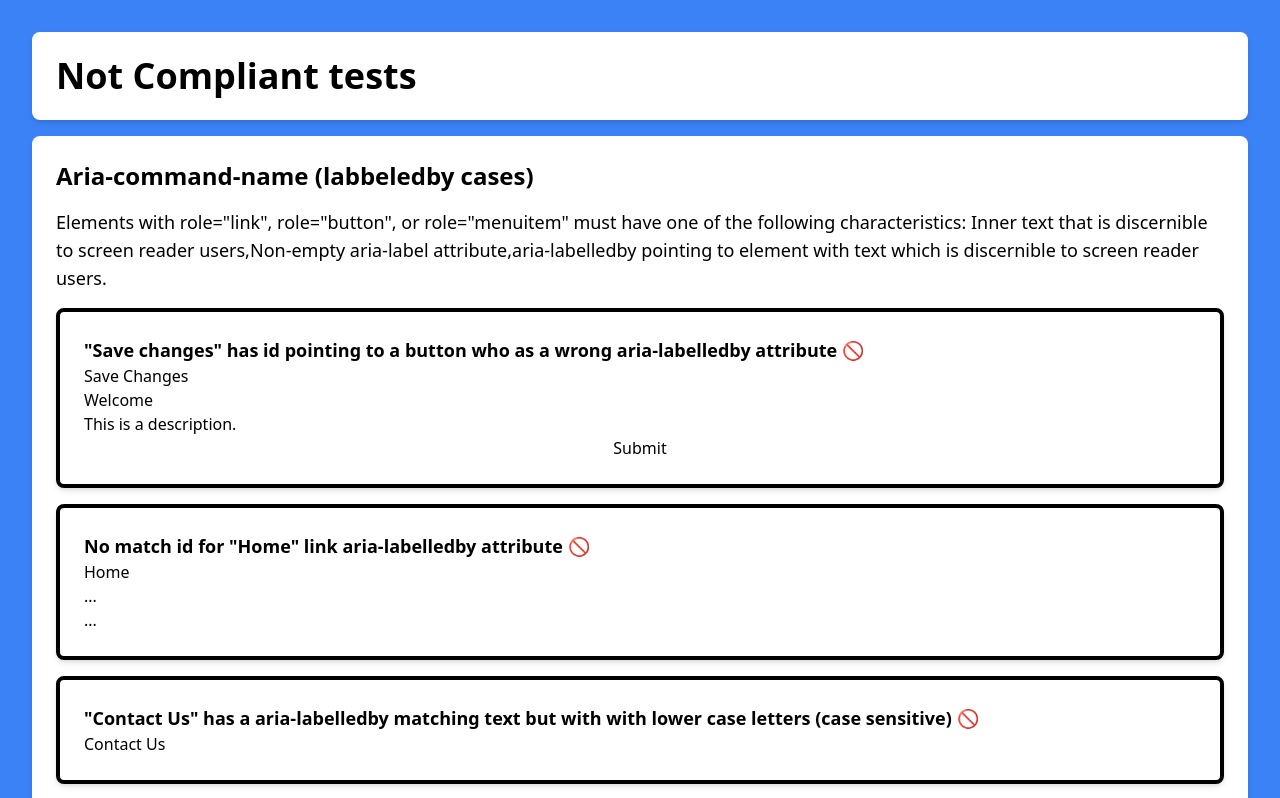
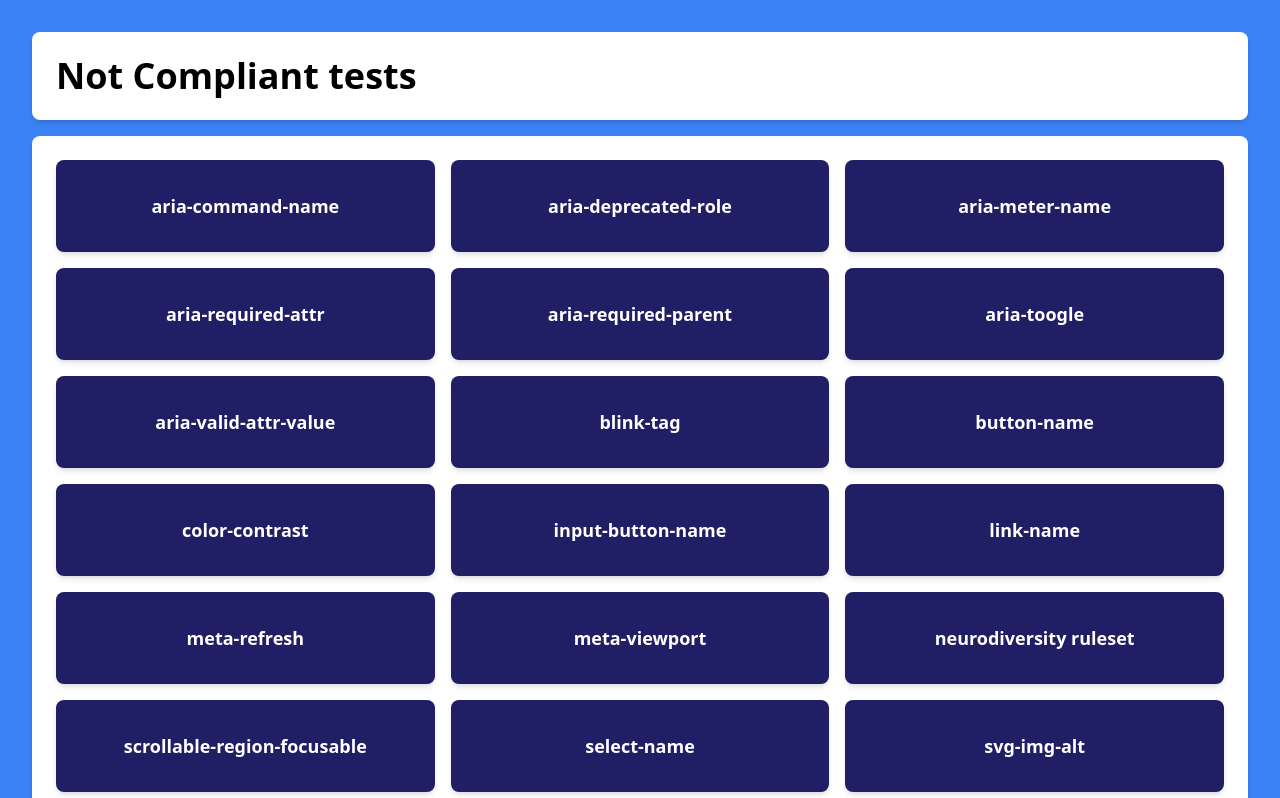
Before and after one commit to test-party/guinea-pig-next, a Next.js app: page /all-tests in a window 1280 px wide. Shown: the top 798 px of the page. Built offline with nearby package versions, Linux system fonts and the light colour scheme.

Commit message:
add new tests and ui

```diff
--- a/src/app/all-tests/page.jsx
+++ b/src/app/all-tests/page.jsx
@@ -6,14 +6,49 @@ for (var i = 0; i < 2; i++) {
   ids.push(i + 3);
 }
 const titleStyle = "text-4xl font-bold"
+const linkStyle = "flex flex-col items-center justify-center p-6 mb-4 bg-[#201f65] rounded-lg shadow-md w-full h-full flex-grow flex-1 min-w-max text-white text-center text-lg font-bold"
+
+const linkList = [
+  "aria-command-name",
+  "aria-deprecated-role",
+  "aria-meter-name",
+  "aria-required-attr",
+  "aria-required-parent",
+  "aria-toogle",
+  "aria-valid-attr-value",
+  "blink-tag",
+  "button-name",
+  "color-contrast",
+  "input-button-name",
+  "link-name",
+  "meta-refresh",
+  "meta-viewport",
+  "neurodiversity ruleset",
+  "scrollable-region-focusable",
+  "select-name",
+  "svg-img-alt"
+];
+
 
 export default function AllTests() {
 
   return (
     <div className="flex flex-col items-center justify-start p-8 space-y-4 !bg-blue-500 children-test-container">
       <h1 className={titleStyle}>Not Compliant tests</h1>
+      <div className="!grid grid-cols-3 gap-4 w-full p-4">
+        {linkList.map(item => {
+          return (
+            <a
+              href={`#${item}`}
+              className={linkStyle}
+            >
+              <h6>{item}</h6>
+            </a>
+          )
+        })}
 
-      <div>
+      </div>
+      <div id="aria-command-name">
         <h2>Aria-command-name (labbeledby cases)</h2>
         <p>Elements with role="link", role="button", or role="menuitem" must have one of the following characteristics: Inner text that is discernible to screen reader users,Non-empty aria-label attribute,aria-labelledby pointing to element with text which is discernible to screen reader users.</p>
         <div>
@@ -77,7 +112,7 @@ export default function AllTests() {
           </div>
         </div>
       </div>
-      <div>
+      <div >
         <h2>Aria-command-name (other cases)</h2>
         <p>Elements with role="link", role="button", or role="menuitem" must have one of the following characteristics: Inner text that is discernible to screen reader users,Non-empty aria-label attribute,aria-labelledby pointing to element with text which is discernible to screen reader users.</p>
         <div>
@@ -249,7 +284,7 @@ export default function AllTests() {
           </div>
         </div>
       </div>
-      <div>
+      <div id="aria-deprecated-role">
         <h2>Aria-deprecated-role</h2>
         <p>Deprecated roles should not be used</p>
         <div className="test-case-container">
@@ -259,7 +294,7 @@ export default function AllTests() {
           </div>
         </div>
       </div>
-      <div>
+      <div id="aria-meter-name">
         <h2>Aria-meter-name</h2>
         <p>Aria meter nodes must have an accessible name.</p>
         <div className="test-case-container">
@@ -273,7 +308,7 @@ export default function AllTests() {
           <div id="valid">Valid Label</div>
         </div>
       </div>
-      <div>
+      <div id="aria-required-attr">
         <h2>Aria-required-attr</h2>
         <p>Required ARIA attributes must be provided</p>
         <div className="test-case-container">
@@ -294,7 +329,7 @@ export default function AllTests() {
           <div role="slider"></div>
         </div>
       </div>
-      <div>
+      <div id="aria-required-parent">
         <h2>Aria-required-parent</h2>
         <p>Certain ARIA roles must be contained by particular parent elements</p>
         <div>
@@ -307,7 +342,7 @@ export default function AllTests() {
 
         </div>
       </div>
-      <div>
+      <div id="aria-toogle">
         <h2>Aria-toogle</h2>
         <p>ARIA toggle fields must have an accessible name</p>
         <div className="test-case-container">
@@ -318,7 +353,7 @@ export default function AllTests() {
           </div>
         </div>
       </div>
-      <div>
+      <div id="aria-valid-attr-value">
         <h2>Aria-valid-attr-value</h2>
         <p>ARIA attributes must conform to valid values</p>
         <div
@@ -339,20 +374,27 @@ export default function AllTests() {
           </div>
         </div>
       </div>
-      <div>
-        <h2>BLINK-TAG TESTS</h2>
+      <div id="blink-tag">
+        <h2>Blink-tag</h2>
+        <p>"blink" elements are deprecated and must not be used</p>
+        <div className="test-case-container">
+          <h6>No content shoul be wrapped in a blink tag 🚫</h6>
           <blink>Example blink-tag</blink>
         </div>
-      <div>
-        <h2>BUTTON-NAME TESTS</h2>
-        <div>
+      </div>
+      <div id="button-name">
+        <h2>Button-name</h2>
+        <p>Buttons must have discernible text</p>
+        <div className="test-case-container">
+          <h6>Button without accessible name 🚫</h6>
           <p>click below to subscribe!</p>
           <button role="button"></button>
         </div>
       </div>
-      <div>
-        <h2>COLOR CONTRAST TESTS</h2>
-        <div style={{ padding: "20px" }}>
+      <div id="color-contrast">
+        <h2>Color-contrast</h2>
+        <p>Elements must meet minimum color contrast ratio thresholds</p>
+        <div className="test-case-container" style={{ padding: "20px" }}>
           <h1 style={{ color: "#ffffff", backgroundColor: "#000000" }}>
             Good Contrast: White on Black
           </h1>
@@ -394,8 +436,11 @@ export default function AllTests() {
           </div>
         </div>
       </div>
-      <div>
-        <h2>INPUT-BUTTON-NAME TESTS</h2>
+      <div id="input-button-name">
+        <h2>Input-button-name</h2>
+        <p>Input buttons must have discernible text.</p>
+        <div className="test-case-container">
+          <h6>Input buttons without an acessible name 🚫</h6>
           <form action="#">
             <label id="submit-here"></label>
             <input type="button" aria-labelledby="submit-here" />
@@ -404,15 +449,20 @@ export default function AllTests() {
             <input type="button" id="first-name" />
           </form>
         </div>
-      <div>
-        <h2>LINK-NAME TESTS</h2>
-        <div >
+      </div>
+      <div id="link-name">
+        <h2>Link-name</h2>
+        <p>Links must have discernible text</p>
+        <div className="test-case-container">
+          <h6>Link without acessible name 🚫</h6>
           <a href='https://www.google.com'></a>
         </div>
       </div>
-      <div>
-        <h2>META-REFRESH TESTS</h2>
-        <div>
+      <div id="meta-refresh">
+        <h2>Meta-refresh</h2>
+        <p>Delayed refresh under 20 hours must not be used</p>
+        <div className="test-case-container">
+          <h6>Under 20 minutes refresh meta tags 🚫</h6>
           <meta http-equiv="refresh" content="60" />
           <meta http-equiv="refresh" content={(60 * 60 * 20).toString()} />
           <meta http-equiv="content-security-policy" />
@@ -420,50 +470,55 @@ export default function AllTests() {
           <meta http-equiv="default-style" />
         </div>
       </div>
-      <div>
-        <h2>META-VIEWPORT TESTS</h2>
-        <div>
+      <div id="meta-viewport">
+        <h2>Meta-viewport</h2>
+        <p>Zooming and scaling must not be disabled</p>
+        <div className="test-case-container">
+          <h6>Meta tags disabling zoom on page 🚫</h6>
           <meta name="viewport" />
           <meta name="viewport" content="user-scalable=no" />
           <meta name="viewport" content="user-scalable=no, maximum-scale=2.6" />
           <meta name="viewport" content="user-scalable=no, maximum-scale=1" />
         </div>
       </div>
-      <div>
-        <h2>NEURODIVERSITY RULESET</h2>
-        <div>
-          <h3>LANGUAGE OF PARTS</h3>
+      <div id="neurodiversity ruleset">
+        <h2>Neurodiversity ruleset</h2>
+        <p>The WCAG Neurodiversity rules (3.1.1 – 3.1.6) focus on making content accessible for people with dyslexia, ADHD, autism, and other cognitive conditions. They ensure text is clear and understandable, requiring language identification (3.1.1, 3.1.2), definitions for unusual words (3.1.3), expanded forms for abbreviations (3.1.4), simpler alternatives for complex content (3.1.5), and pronunciation guidance when necessary (3.1.6).</p>
+        <div className="test-case-container">
+          <h6>Language-of-parts (parts of the text that are not part of the main language should be contained in a "span" tag with attribute lang="language")🚫</h6>
           <p>This text is mostly in english,mas essa parte é em portugues, but the rest still in english</p>
           <p>This text is working well , no remediations needed </p>
         </div>
-        <div>
-          <h3>UNUSUAL WORDS</h3>
+        <div className="test-case-container">
+          <h6>Unusual-words (parts of the text that are not usual words should have is meaning explained)🚫</h6>
           <p>He obfuscated it, now i can't see</p>
           <p>His walk through the verdant garden surprised the visitors</p>
           <p>This text is working well , no remediations needed </p>
         </div>
-        <div>
-          <h3>ABBREVIATIONS</h3>
+        <div className="test-case-container">
+          <h6>Abbreviations (abbreviations should be wrapped in an abbr tag with his meaning on title attribute)🚫</h6>
           <p>The FBI is an american agency</p>
           <p>The FMI is an american agency</p>
           <p>This text is working well , no remediations needed </p>
         </div>
-        <div>
-          <h3>READING LEVEL</h3>
+        <div className="test-case-container">
+          <h6>Reading-level (provide a simpler alternative for text that not demands advanced reading skills beyond lower secondary education)🚫</h6>
           <p>The ephemerality of hermeneutic ontology, intertwining with metacognitive dialectics, imposes a transcendent exegesis whose polysemy radiates through hermetic intertextuality, challenging immediate cognition and demanding a sophisticated semiotic decryption.</p>
           <p>This text is working well , no remediations needed </p>
         </div>
-        <div>
-          <h3>PRONUNCIATION</h3>
+        <div className="test-case-container">
+          <h6>Pronunciation (ambigous words should have his pronunciation detailed in the text)🚫</h6>
           <p>I read the book today, it's amazing!</p>
           <p>This text is working well , no remediations needed </p>
         </div>
       </div>
-      <div>
-        <h2>SCROLLABLE-REGION-FOCUSABLE TESTS</h2>
+      <div id="scrollable-region-focusable">
+        <h2>Scrollable-region-focusable</h2>
+        <p>Ensure that scrollable region has keyboard access</p>
         <div style={{ display: "flex", gap: "20px", padding: "20px" }}>
           {/* Scrollable section (compliant) */}
           <div
+
             style={{ width: "300px", height: "200px", overflow: "auto", background: "#f0f0f0", padding: "10px" }}
             tabIndex={0}
           >
@@ -488,9 +543,11 @@ export default function AllTests() {
           </div>
         </div>
       </div>
-      <div>
-        <h2>SELECT-NAME TESTS</h2>
-        <div>
+      <div id="select-name">
+        <h2>Select-name</h2>
+        <p>Select element must have an accessible name</p>
+        <div className="test-case-container">
+          <h6>Selects without an acessible name on options 🚫</h6>
           <label>Choose a pet:</label>
           <select name="pets" id="pet-select">
             <option value="">--Please choose an option--</option>
@@ -510,10 +567,12 @@ export default function AllTests() {
           </select>
         </div>
       </div>
-      <div>
-        <h2>SVG-IMG-ALT TESTS</h2>
-        <div>
-          <div onClick={() => { }}>
+      <div id="svg-img-alt">
+        <h2>Svg-img-alt</h2>
+        <p>SVG images and graphics require accessible text</p>
+        <div >
+          <div onClick={() => { }} className="test-case-container">
+            <h6>Action svgs must have an acessible name related with svg 🚫</h6>
             <svg
               id="Layer_1"
               data-name="Layer 1"
@@ -614,6 +673,8 @@ export default function AllTests() {
               ></path>
             </svg>
           </div>
+          <div className="test-case-container">
+            <h6>Non-Action svgs must have some label related with svg 🚫</h6>
             <svg
               id="Layer_1"
               data-name="Layer 1"
@@ -655,5 +716,6 @@ export default function AllTests() {
           </div>
         </div>
       </div>
+    </div>
   );
 }
--- a/src/app/globals.css
+++ b/src/app/globals.css
@@ -6,7 +6,8 @@
     @apply w-full;
 }
 .children-test-container > * {
-    @apply flex flex-col items-start justify-start p-6 bg-white rounded-lg shadow-md w-full h-full flex-grow;
+    @apply flex flex-wrap flex-col items-start justify-start p-6 bg-white rounded-lg shadow-md w-full h-full flex-grow;
+    overflow-x: hidden;
 }
 
 .children-test-container > div > h2 {
@@ -18,7 +19,7 @@
 }
 
 .test-case-container {
-    @apply flex flex-col items-start justify-start p-6 mb-4 bg-white rounded-lg shadow-md w-full h-full  flex-grow flex-1 min-w-max border-4 border-black;
+    @apply flex flex-col items-start justify-start p-6 mb-4 bg-white rounded-lg shadow-md h-full flex-1 border-4 border-black;
 }
 
 .test-case-container > h6 {
```
Lines whose indentation alone changed are shown as unchanged.
